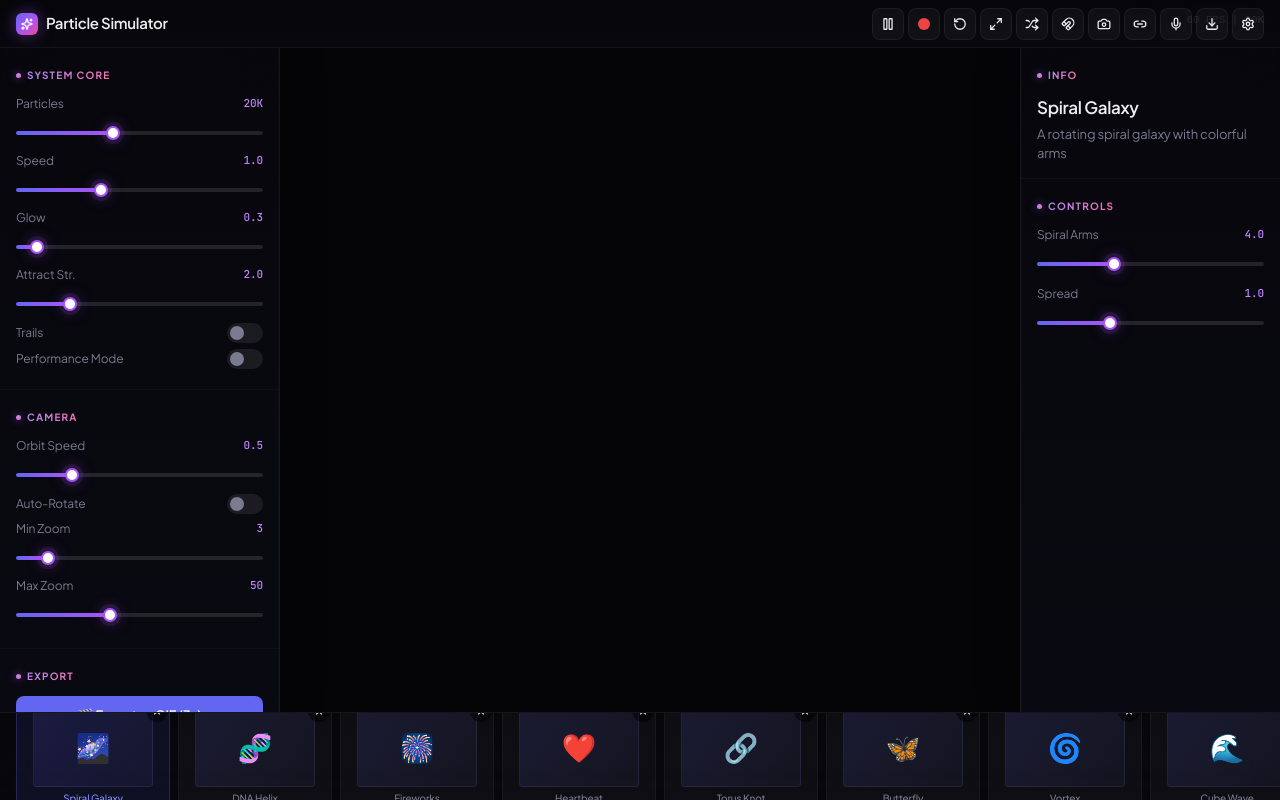
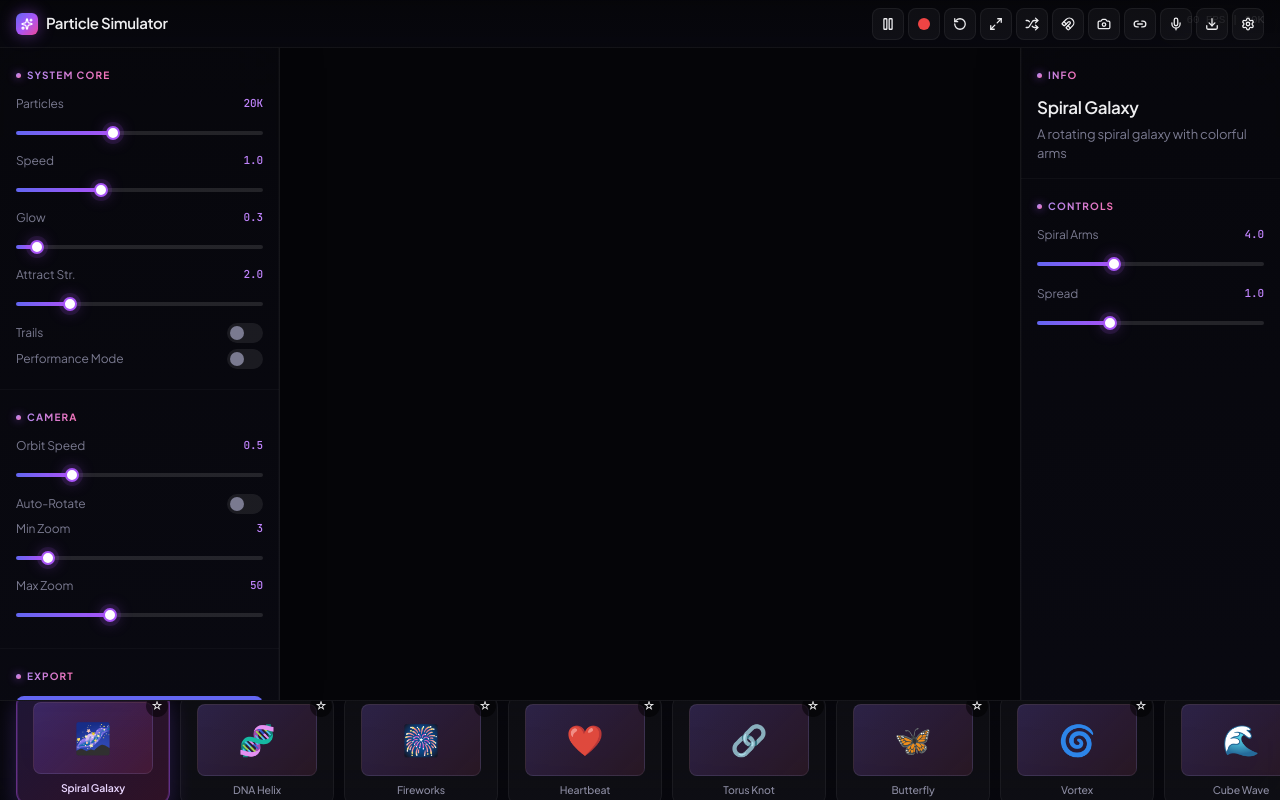
Before and after one commit to Sanjays2402/ai-particle-simulator, a React (Vite) app: page / in a window 1280 px wide. Built offline with nearby package versions, Linux system fonts and the light colour scheme.

Commit message:
iter 05: elevated preset cards with hover lift + active state glow

```diff
--- a/src/components/PresetCarousel.jsx
+++ b/src/components/PresetCarousel.jsx
@@ -25,10 +25,10 @@ export default function PresetCarousel() {
 
   return (
     <div className="hide-scrollbar" style={{
-      height: 88,
+      height: 100,
       display: 'flex',
       alignItems: 'center',
-      gap: 8,
+      gap: 10,
       padding: '0 16px',
       overflowX: 'auto',
       flexShrink: 0,
@@ -48,53 +48,65 @@ export default function PresetCarousel() {
                 display: 'flex',
                 flexDirection: 'column',
                 alignItems: 'center',
-                gap: 4,
-                padding: thumb ? '4px 4px 6px' : '8px 16px',
-                borderRadius: 12,
+                gap: 6,
+                padding: thumb ? '5px 5px 7px' : '10px 16px',
+                borderRadius: 14,
                 cursor: 'pointer',
-                transition: 'all 0.15s ease-out',
-                background: currentPreset === p.id ? 'rgba(99,102,241,0.1)' : 'rgba(255,255,255,0.03)',
+                transition: 'all 0.25s cubic-bezier(0.2, 0.8, 0.2, 1)',
+                background: currentPreset === p.id
+                  ? 'linear-gradient(135deg, rgba(139,92,246,0.18) 0%, rgba(236,72,153,0.18) 100%)'
+                  : 'rgba(255,255,255,0.03)',
                 border: isFav
-                  ? '1px solid rgba(245,158,11,0.35)'
+                  ? '1px solid rgba(245,158,11,0.45)'
                   : currentPreset === p.id
-                    ? '1px solid rgba(99,102,241,0.25)'
-                    : '1px solid rgba(255,255,255,0.04)',
+                    ? '1px solid rgba(168,85,247,0.45)'
+                    : '1px solid rgba(255,255,255,0.05)',
+                boxShadow: currentPreset === p.id
+                  ? '0 8px 24px rgba(139,92,246,0.25), 0 0 0 1px rgba(168,85,247,0.2) inset'
+                  : 'none',
+                transform: currentPreset === p.id ? 'translateY(-2px)' : 'translateY(0)',
               }}
               onMouseEnter={e => {
                 if (currentPreset !== p.id) {
-                  e.currentTarget.style.background = 'rgba(255,255,255,0.06)'
-                  e.currentTarget.style.transform = 'translateY(-1px)'
+                  e.currentTarget.style.background = 'rgba(255,255,255,0.07)'
+                  e.currentTarget.style.transform = 'translateY(-3px) scale(1.02)'
+                  e.currentTarget.style.borderColor = 'rgba(168,85,247,0.3)'
+                  e.currentTarget.style.boxShadow = '0 10px 30px rgba(0,0,0,0.4)'
                 }
               }}
               onMouseLeave={e => {
                 if (currentPreset !== p.id) {
                   e.currentTarget.style.background = 'rgba(255,255,255,0.03)'
+                  e.currentTarget.style.transform = 'translateY(0) scale(1)'
+                  e.currentTarget.style.borderColor = isFav ? 'rgba(245,158,11,0.45)' : 'rgba(255,255,255,0.05)'
+                  e.currentTarget.style.boxShadow = 'none'
                 }
-                e.currentTarget.style.transform = 'translateY(0)'
               }}
             >
               {thumb ? (
                 <img src={thumb} alt={p.name} style={{
-                  width: 120, height: 80, borderRadius: 4,
+                  width: 120, height: 72, borderRadius: 8,
                   objectFit: 'cover',
-                  border: '1px solid rgba(255,255,255,0.06)',
+                  border: '1px solid rgba(255,255,255,0.08)',
                 }} />
               ) : (
                 <div style={{
-                  width: 120, height: 80, borderRadius: 4,
-                  background: 'linear-gradient(135deg, rgba(99,102,241,0.15), rgba(129,140,248,0.05))',
-                  border: '1px solid rgba(255,255,255,0.06)',
+                  width: 120, height: 72, borderRadius: 8,
+                  background: 'linear-gradient(135deg, rgba(139,92,246,0.25), rgba(236,72,153,0.12))',
+                  border: '1px solid rgba(255,255,255,0.08)',
                   display: 'flex', alignItems: 'center', justifyContent: 'center',
-                  fontSize: 28,
+                  fontSize: 30,
+                  filter: currentPreset === p.id ? 'none' : 'saturate(0.85)',
                 }}>
                   {p.emoji}
                 </div>
               )}
               <span style={{
-                fontSize: 10,
-                fontWeight: 500,
+                fontSize: 10.5,
+                fontWeight: currentPreset === p.id ? 600 : 500,
                 whiteSpace: 'nowrap',
-                color: currentPreset === p.id ? '#818cf8' : '#7a7a90',
+                letterSpacing: '-0.01em',
+                color: currentPreset === p.id ? '#e9d5ff' : '#8a8aa0',
               }}>
                 {p.name}
               </span>
```
Also changed, not shown: iterations/05-preset-cards.png (added).
